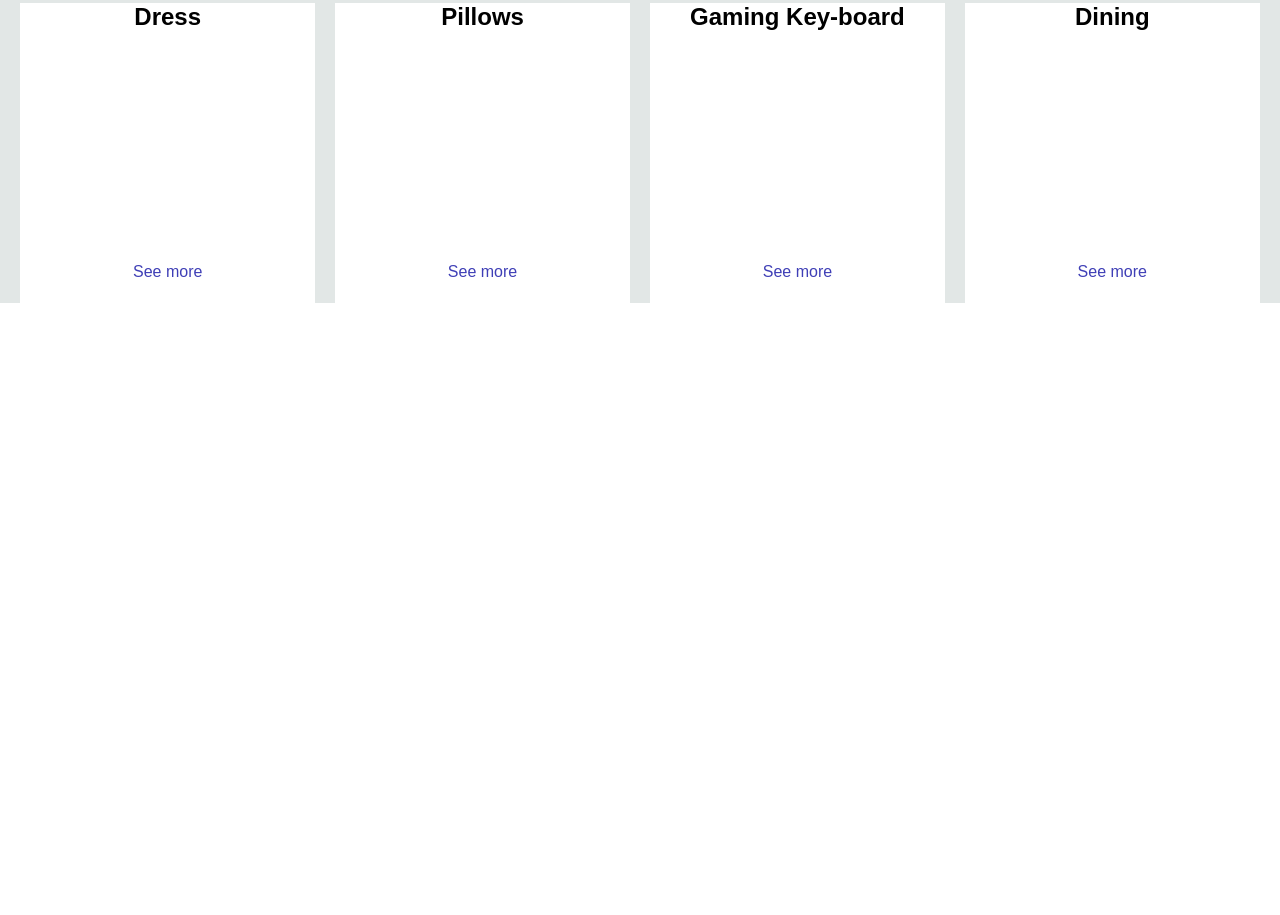
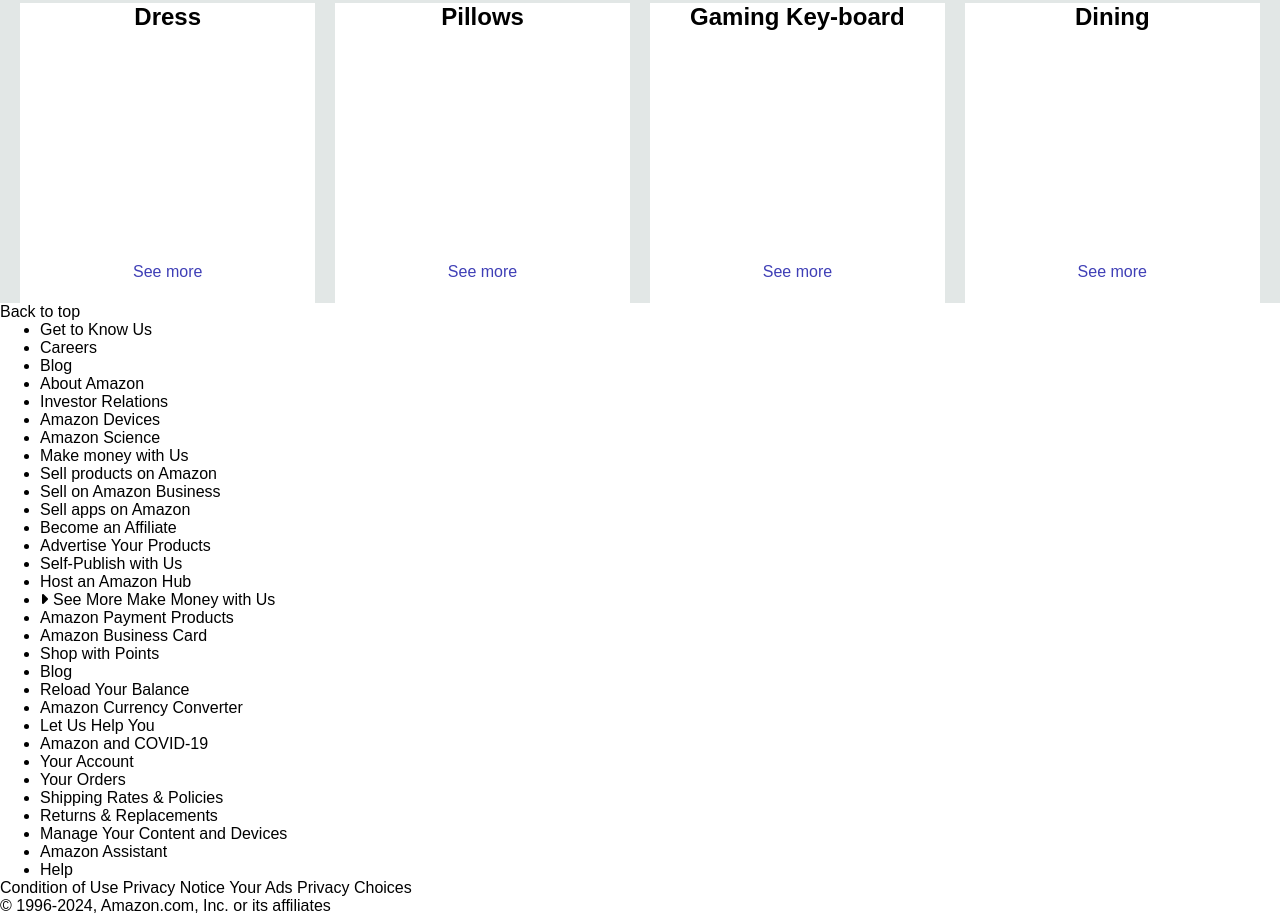
Before and after one commit to sanglap1221/Amazon-copy, a plain HTML site: page index.html in a window 1280 px wide. Shown: the part 782-1697 px from the top of the page. Before the commit the page ends 1085 px from the top, so only its background shows below. Drawn offline with Linux system fonts and the light colour scheme.

Commit message:
index.html

```diff
--- a/index.html
+++ b/index.html
@@ -140,6 +140,76 @@
 
     </div>
     <footer>
+        <div class="foot-panel1">
+            Back to top
+        </div>
+        <div class="footer">
+            <div class="foot-panel2">
+                <ul>
+                   <li><p>Get to Know Us</p></li>
+                   <li><a>Careers</a></li>
+                   <li><a>Blog</a></li>
+                   <li><a>About Amazon</a></li>
+                   <li><a>Investor Relations</a></li>
+                   <li><a>Amazon Devices</a></li>
+                   <li><a>Amazon Science</a></li>
+                </ul>
+            </div>
+
+            <div class="foot-panel3">
+                <ul>
+                    <li><p>Make money with Us</p></li>
+                   <li><a>Sell products on Amazon</a></li>
+                   <li><a>Sell on Amazon Business</a></li>
+                   <li><a>Sell apps on Amazon</a></li>
+                   <li><a>Become an Affiliate</a></li>
+                   <li><a>Advertise Your Products</a></li>
+                   <li><a>Self-Publish with Us</a></li>
+                   <li><a>Host an Amazon Hub</a></li>
+                   <li><i class="fa-solid fa-caret-right"></i><a style="padding-left: 5px;"></i>See More Make Money with Us</a></li>
+                </ul>
+            </div>
+
+            <div class="foot-panel4">
+                <ul>
+                    <li><p>Amazon Payment Products</p></li>
+                   <li><a>Amazon Business Card</a></li>
+                   <li><a>Shop with Points</a></li>
+                   <li><a>Blog</a></li>
+                   <li><a>Reload Your Balance</a></li>
+                   <li><a>Amazon Currency Converter</a></li>
+                </ul>
+            </div>
+
+            <div class="foot-panel5">
+                <ul>
+                    <li><p>Let Us Help You</p></li>
+                   <li><a>Amazon and COVID-19</a></li>
+                   <li><a>Your Account</a></li>
+                   <li><a>Your Orders</a></li>
+                   <li><a>Shipping Rates & Policies</a></li>
+                   <li><a>Returns & Replacements</a></li>
+                   <li><a>Manage Your Content and Devices</a></li>
+                   <li><a>Amazon Assistant</a></li>
+                   <li><a>Help</a></li>
+                </ul>
+            </div>
+        </div>
+        <div class="foot-panel6">
+            <div class="amazon-logo">
+
+            </div>
+        </div>
+        <div class="foot-panel7">
+            <div class="pages">
+                <a>Condition of Use</a>
+                <a>Privacy Notice</a>
+                <a> Your Ads Privacy Choices</a>
+            </div>
+            <div class="copywright">
+                © 1996-2024, Amazon.com, Inc. or its affiliates
+            </div>
+        </div>
 
     </footer>
 
```
